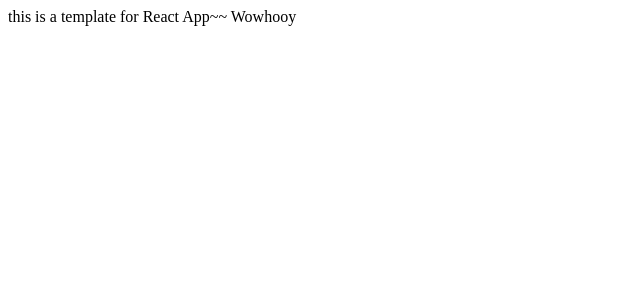
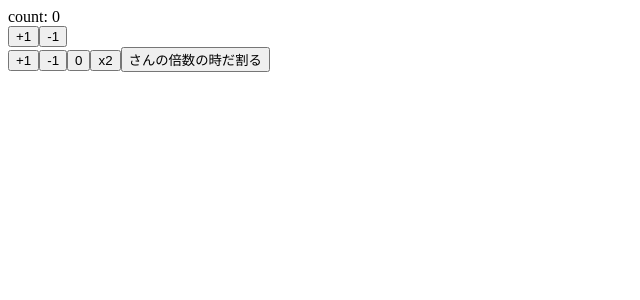
Before and after one commit to MaryamNagata89/hooks-book, a React (Create React App) app: page / in a window 1280 px wide. Shown: the top 300 px of the page, without its empty margins (0-640 px from the left). Built offline with nearby package versions, Linux system fonts and the light colour scheme.

Commit message:
my first Use

```diff
--- a/src/App.js
+++ b/src/App.js
@@ -1,11 +1,38 @@
-import React from 'react';
+import React,{ useState } from 'react';
 
 const App = () => {
+const [count, setCount] = useState(0);
+
+const increment = () => setCount(count + 1)
+const decrement = () => setCount(count - 1)
+const increment2 = () => setCount(previousCount => previousCount + 1)
+const decrement2 = () => setCount(previousCount => previousCount - 1)
+const reset = () => setCount(0)
+const double = () => setCount(count * 2 )
+const third = () => setCount(previousCount =>{if(count % 3 === 0){
+    return previousCount / 3
+}else {
+    return previousCount
+}
+                                             })
   return (
+	<>
     <div>
-	this is a template for React App~~
-	Wowhooy
+	count: {count}
     </div>
+<div>
+<button onClick={increment}>+1</button>
+    <button onClick={decrement}>-1</button>
+</div>
+<div>
+<button onClick={increment2}>+1</button>
+<button onClick={decrement2}>-1</button>
+<button onClick={reset}>0</button>
+<button onClick={double}>x2</button>
+      <button onClick={third}>さんの倍数の時だ割る</button>
+</div>
+
+	</>
   );
 }
 
```
